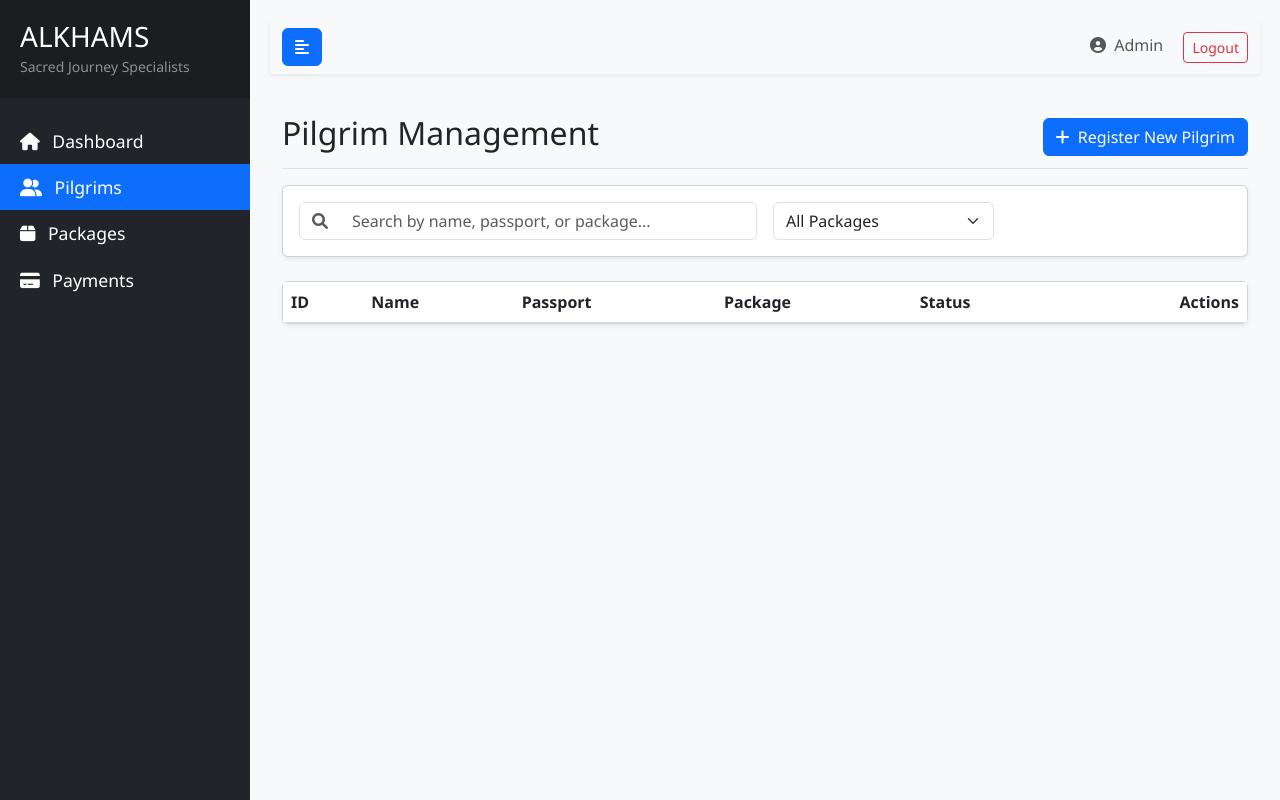
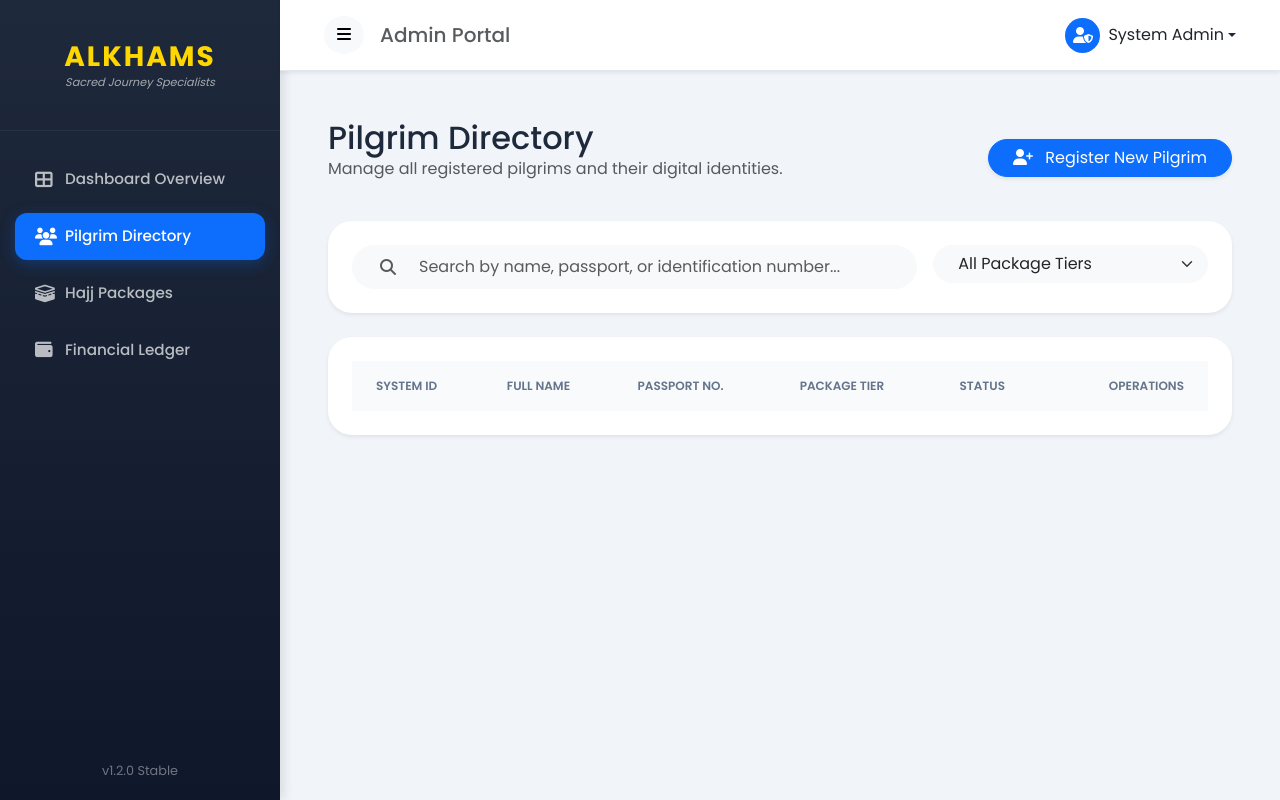
Before and after one commit to coding-with-saad/Smart-Hajj-Management-Pilgrim-Tracking-System, a Flask app: page /pilgrims in a window 1280 px wide. Run offline with Flask 3, Linux system fonts and the light colour scheme; lists and menus that the app fills with data are empty.

Commit message:
Upgrade ui of internal function

```diff
--- a/static/css/style.css
+++ b/static/css/style.css
@@ -1,17 +1,22 @@
-/* Global Styles */
+@import url('https://fonts.googleapis.com/css2?family=Poppins:wght@300;400;500;600;700&display=swap');
+
 :root {
-    --sidebar-width: 250px;
-    --sidebar-bg: #212529;
-    --sidebar-color: #ffffff;
-    --primary-color: #0d6efd;
+    --sidebar-width: 280px;
+    --sidebar-bg: linear-gradient(180deg, #1e293b 0%, #0f172a 100%);
+    --primary-blue: #0d6efd;
+    --accent-gold: #ffd700;
+    --glass-white: rgba(255, 255, 255, 0.95);
+    --body-bg: #f1f5f9;
 }
 
 body {
-    font-family: 'Segoe UI', Tahoma, Geneva, Verdana, sans-serif;
-    background-color: #f8f9fa;
+    font-family: 'Poppins', sans-serif;
+    background-color: var(--body-bg);
+    color: #1e293b;
+    overflow-x: hidden;
 }
 
-/* Sidebar Styling */
+/* Sidebar Overhaul */
 #sidebar {
     width: var(--sidebar-width);
     height: 100vh;
@@ -19,85 +24,151 @@ body {
     left: 0;
     top: 0;
     background: var(--sidebar-bg);
-    color: var(--sidebar-color);
-    transition: all 0.3s;
+    color: white;
+    transition: all 0.3s ease;
     z-index: 1000;
-}
-
-#sidebar.collapsed {
-    left: calc(-1 * var(--sidebar-width));
+    box-shadow: 4px 0 10px rgba(0,0,0,0.1);
 }
 
 #sidebar .sidebar-header {
-    padding: 20px;
-    background: #1a1e21;
+    padding: 2.5rem 1.5rem;
+    text-align: center;
+    border-bottom: 1px solid rgba(255,255,255,0.05);
+}
+
+#sidebar .sidebar-header h3 {
+    font-weight: 700;
+    letter-spacing: 2px;
+    color: var(--accent-gold);
 }
 
 #sidebar ul.components {
     padding: 20px 0;
 }
 
+#sidebar ul li {
+    padding: 5px 15px;
+}
+
 #sidebar ul li a {
-    padding: 10px 20px;
-    font-size: 1.1em;
-    display: block;
-    color: var(--sidebar-color);
+    padding: 12px 20px;
+    font-size: 0.95rem;
+    font-weight: 500;
+    display: flex;
+    align-items: center;
+    color: rgba(255,255,255,0.7);
     text-decoration: none;
+    border-radius: 12px;
+    transition: all 0.3s;
+}
+
+#sidebar ul li a i {
+    width: 30px;
+    font-size: 1.1rem;
 }
 
 #sidebar ul li a:hover {
-    background: #343a40;
+    background: rgba(255,255,255,0.1);
+    color: white;
 }
 
 #sidebar ul li.active > a {
-    background: var(--primary-color);
+    background: var(--primary-blue);
+    color: white;
+    box-shadow: 0 4px 15px rgba(13, 110, 253, 0.3);
 }
 
 /* Content Area */
 #content {
     width: calc(100% - var(--sidebar-width));
-    padding: 20px;
+    padding: 0;
     min-height: 100vh;
     transition: all 0.3s;
     margin-left: var(--sidebar-width);
 }
 
-#content.expanded {
-    width: 100%;
-    margin-left: 0;
+/* Navbar Premium */
+.main-navbar {
+    background: white !important;
+    padding: 1rem 2rem;
+    border-bottom: 1px solid #e2e8f0;
 }
 
-/* Dashboard Cards */
-.card-counter {
-    box-shadow: 2px 2px 10px #dadada;
-    padding: 20px 10px;
-    background-color: #fff;
-    height: 100px;
-    border-radius: 5px;
-    transition: .3s linear all;
+.breadcrumb-item + .breadcrumb-item::before {
+    content: "›";
 }
 
-.card-counter:hover{
-    box-shadow: 4px 4px 20px #dadada;
-    transition: .3s linear all;
+/* Card Styling */
+.premium-card {
+    background: white;
+    border: none;
+    border-radius: 1.5rem;
+    box-shadow: 0 4px 20px rgba(0,0,0,0.05);
+    transition: transform 0.3s ease;
 }
 
-/* Print Styling */
-@media print {
-    #sidebar, .navbar, .btn, .no-print {
-        display: none !important;
-    }
-    #content {
-        margin: 0 !important;
-        padding: 0 !important;
-        width: 100% !important;
-    }
+.premium-card:hover {
+    transform: translateY(-5px);
 }
 
-/* Responsive Adjustments */
-@media (max-width: 768px) {
+/* Stat Cards */
+.stat-card {
+    padding: 1.5rem;
+    border-radius: 1.5rem;
+    border: none;
+    color: white;
+    overflow: hidden;
+    position: relative;
+}
+
+.stat-card .icon-bg {
+    position: absolute;
+    right: -20px;
+    bottom: -20px;
+    font-size: 5rem;
+    opacity: 0.15;
+    transform: rotate(-15deg);
+}
+
+/* Table Styling */
+.table-container {
+    background: white;
+    border-radius: 1.5rem;
+    padding: 1.5rem;
+    box-shadow: 0 4px 20px rgba(0,0,0,0.05);
+}
+
+.custom-table thead th {
+    background-color: #f8fafc;
+    border-bottom: none;
+    color: #64748b;
+    font-weight: 600;
+    text-transform: uppercase;
+    font-size: 0.75rem;
+    padding: 1rem;
+}
+
+.custom-table tbody td {
+    padding: 1.2rem 1rem;
+    border-bottom: 1px solid #f1f5f9;
+    vertical-align: middle;
+}
+
+/* Buttons */
+.btn-action {
+    width: 35px;
+    height: 35px;
+    border-radius: 10px;
+    display: inline-flex;
+    align-items: center;
+    justify-content: center;
+    transition: all 0.2s;
+}
+
+/* Responsive */
+@media (max-width: 992px) {
     #sidebar {
-        left: calc(-1 * var(--sidebar-width));
+        left: -100%;
     }
     #sidebar.active {
         left: 0;
--- a/templates/base.html
+++ b/templates/base.html
@@ -3,11 +3,11 @@
 <head>
     <meta charset="UTF-8">
     <meta name="viewport" content="width=device-width, initial-scale=1.0">
-    <title>{% block title %}Smart Hajj Management{% endblock %}</title>
+    <title>{% block title %}Smart Hajj System - ALKHAMS{% endblock %}</title>
     <!-- Bootstrap 5 CSS -->
     <link href="https://cdn.jsdelivr.net/npm/bootstrap@5.3.0/dist/css/bootstrap.min.css" rel="stylesheet">
     <!-- FontAwesome Icons -->
-    <link href="https://cdnjs.cloudflare.com/ajax/libs/font-awesome/6.0.0/css/all.min.css" rel="stylesheet">
+    <link href="https://cdnjs.cloudflare.com/ajax/libs/font-awesome/6.4.0/css/all.min.css" rel="stylesheet">
     <!-- Custom CSS -->
     <link href="{{ url_for('static', filename='css/style.css') }}" rel="stylesheet">
     {% block extra_css %}{% endblock %}
@@ -19,44 +19,60 @@
         <nav id="sidebar">
             <div class="sidebar-header">
                 <h3 class="mb-0">ALKHAMS</h3>
-                <small class="text-white-50">Sacred Journey Specialists</small>
+                <p class="tagline mb-0" style="font-size: 0.7rem; opacity: 0.6; font-style: italic;">Sacred Journey Specialists</p>
             </div>
 
             <ul class="list-unstyled components">
                 <li class="{% if active_page == 'dashboard' %}active{% endif %}">
-                    <a href="{{ url_for('dashboard_ui') }}"><i class="fas fa-home me-2"></i> Dashboard</a>
+                    <a href="{{ url_for('dashboard_ui') }}"><i class="fas fa-th-large"></i> Dashboard Overview</a>
                 </li>
                 <li class="{% if active_page == 'pilgrims' %}active{% endif %}">
-                    <a href="{{ url_for('pilgrims_ui') }}"><i class="fas fa-user-friends me-2"></i> Pilgrims</a>
+                    <a href="{{ url_for('pilgrims_ui') }}"><i class="fas fa-users"></i> Pilgrim Directory</a>
                 </li>
                 <li class="{% if active_page == 'packages' %}active{% endif %}">
-                    <a href="{{ url_for('packages_ui') }}"><i class="fas fa-box me-2"></i> Packages</a>
+                    <a href="{{ url_for('packages_ui') }}"><i class="fas fa-kaaba"></i> Hajj Packages</a>
                 </li>
                 <li class="{% if active_page == 'payments' %}active{% endif %}">
-                    <a href="{{ url_for('payments_ui') }}"><i class="fas fa-credit-card me-2"></i> Payments</a>
+                    <a href="{{ url_for('payments_ui') }}"><i class="fas fa-wallet"></i> Financial Ledger</a>
                 </li>
             </ul>
+
+            <div class="sidebar-footer" style="position: absolute; bottom: 20px; width: 100%; text-align: center; opacity: 0.4; font-size: 0.8rem;">
+                v1.2.0 Stable
+            </div>
         </nav>
 
         <!-- Page Content -->
         <div id="content">
             <!-- Navbar -->
-            <nav class="navbar navbar-expand-lg navbar-light bg-light mb-4 shadow-sm">
+            <nav class="navbar navbar-expand-lg navbar-light main-navbar shadow-sm sticky-top">
                 <div class="container-fluid">
-                    <button type="button" id="sidebarCollapse" class="btn btn-primary">
-                        <i class="fas fa-align-left"></i>
+                    <button type="button" id="sidebarCollapse" class="btn btn-light rounded-circle me-3">
+                        <i class="fas fa-bars"></i>
                     </button>
-                    <div class="ms-auto">
-                        <span class="navbar-text me-3">
-                            <i class="fas fa-user-circle me-1"></i> Admin
-                        </span>
-                        <a href="{{ url_for('auth.logout') }}" class="btn btn-outline-danger btn-sm">Logout</a>
+
+                    <h5 class="mb-0 fw-600 text-muted d-none d-md-block">Admin Portal</h5>
+
+                    <div class="ms-auto d-flex align-items-center">
+                        <div class="dropdown">
+                            <a class="nav-link dropdown-toggle d-flex align-items-center" href="#" role="button" data-bs-toggle="dropdown">
+                                <div class="bg-primary text-white rounded-circle d-flex align-items-center justify-content-center me-2" style="width: 35px; height: 35px;">
+                                    <i class="fas fa-user-shield"></i>
+                                </div>
+                                <span class="fw-500 text-dark">System Admin</span>
+                            </a>
+                            <ul class="dropdown-menu dropdown-menu-end shadow border-0 mt-3">
+                                <li><a class="dropdown-item py-2" href="{{ url_for('settings_ui') }}"><i class="fas fa-cog me-2"></i> Settings</a></li>
+                                <li><hr class="dropdown-divider"></li>
+                                <li><a class="dropdown-item py-2 text-danger" href="{{ url_for('auth.logout') }}"><i class="fas fa-sign-out-alt me-2"></i> Logout</a></li>
+                            </ul>
+                        </div>
                     </div>
                 </div>
             </nav>
 
             <!-- Main Content Area -->
-            <div class="container-fluid">
+            <div class="p-4 p-md-5">
                 {% block content %}{% endblock %}
             </div>
         </div>
--- a/templates/pilgrims.html
+++ b/templates/pilgrims.html
@@ -1,30 +1,31 @@
 {% extends 'base.html' %}
 
-{% block title %}Pilgrim Management - Smart Hajj Management{% endblock %}
+{% block title %}Pilgrim Directory - ALKHAMS{% endblock %}
 
 {% block content %}
-<div class="d-flex justify-content-between flex-wrap flex-md-nowrap align-items-center pt-3 pb-2 mb-3 border-bottom">
-    <h1 class="h2">Pilgrim Management</h1>
-    <div class="btn-toolbar mb-2 mb-md-0">
-        <button type="button" class="btn btn-primary" data-bs-toggle="modal" data-bs-target="#registrationModal">
-            <i class="fas fa-plus me-1"></i> Register New Pilgrim
+<div class="d-flex justify-content-between flex-wrap flex-md-nowrap align-items-center mb-4">
+    <div>
+        <h2 class="fw-700 mb-0">Pilgrim Directory</h2>
+        <p class="text-muted">Manage all registered pilgrims and their digital identities.</p>
+    </div>
+    <button type="button" class="btn btn-primary shadow-sm rounded-pill px-4" data-bs-toggle="modal" data-bs-target="#registrationModal">
+        <i class="fas fa-user-plus me-2"></i> Register New Pilgrim
     </button>
 </div>
-</div>
 
-<!-- Search and Filters -->
-<div class="card shadow-sm mb-4">
-    <div class="card-body">
+<!-- Search & Filter Card -->
+<div class="card premium-card border-0 shadow-sm mb-4">
+    <div class="card-body p-4">
         <div class="row g-3">
-            <div class="col-md-6">
-                <div class="input-group">
-                    <span class="input-group-text bg-white"><i class="fas fa-search text-muted"></i></span>
-                    <input type="text" id="pilgrimSearch" class="form-control border-start-0" placeholder="Search by name, passport, or package...">
+            <div class="col-md-8">
+                <div class="input-group bg-light rounded-pill px-3 py-1">
+                    <span class="input-group-text bg-transparent border-0"><i class="fas fa-search text-muted"></i></span>
+                    <input type="text" id="pilgrimSearch" class="form-control bg-transparent border-0" placeholder="Search by name, passport, or identification number...">
                 </div>
             </div>
-            <div class="col-md-3">
-                <select class="form-select" id="packageFilter">
-                    <option value="">All Packages</option>
+            <div class="col-md-4">
+                <select class="form-select rounded-pill border-light bg-light px-4" id="packageFilter">
+                    <option value="">All Package Tiers</option>
                     <option value="Economy">Economy</option>
                     <option value="VIP">VIP</option>
                     <option value="Premium">Premium</option>
@@ -34,71 +35,68 @@
     </div>
 </div>
 
-<!-- Pilgrim Table -->
-<div class="card shadow-sm">
-    <div class="card-body p-0">
+<!-- Table Card -->
+<div class="table-container shadow-sm border-0">
     <div class="table-responsive">
-            <table class="table table-hover align-middle mb-0" id="pilgrimTable">
-                <thead class="bg-light">
+        <table class="table custom-table mb-0" id="pilgrimTable">
+            <thead>
                 <tr>
-                        <th>ID</th>
-                        <th>Name</th>
-                        <th>Passport</th>
-                        <th>Package</th>
+                    <th class="ps-4">System ID</th>
+                    <th>Full Name</th>
+                    <th>Passport No.</th>
+                    <th>Package Tier</th>
                     <th>Status</th>
-                        <th class="text-end">Actions</th>
+                    <th class="text-end pe-4">Operations</th>
                 </tr>
             </thead>
             <tbody id="pilgrimTableBody">
-                    <!-- Data will be loaded via JS -->
+                <!-- Data loaded via JS -->
             </tbody>
         </table>
     </div>
 </div>
-</div>
 
 <!-- Registration Modal -->
-<div class="modal fade" id="registrationModal" tabindex="-1" aria-labelledby="registrationModalLabel" aria-hidden="true">
-    <div class="modal-dialog modal-lg">
-        <div class="modal-content">
-            <div class="modal-header">
-                <h5 class="modal-title" id="registrationModalLabel">Pilgrim Registration</h5>
-                <button type="button" class="btn-close" data-bs-dismiss="modal" aria-label="Close"></button>
+<div class="modal fade" id="registrationModal" tabindex="-1" aria-hidden="true">
+    <div class="modal-dialog modal-lg modal-dialog-centered">
+        <div class="modal-content border-0 rounded-4 shadow-lg">
+            <div class="modal-header bg-primary text-white p-4">
+                <h5 class="modal-title fw-600"><i class="fas fa-id-card me-2"></i> New Pilgrim Registration</h5>
+                <button type="button" class="btn-close btn-close-white" data-bs-dismiss="modal"></button>
             </div>
             <form id="registrationForm" class="needs-validation" novalidate>
-                <div class="modal-body">
-                    <div class="row g-3">
+                <div class="modal-body p-4">
+                    <div class="row g-4">
                         <div class="col-md-6">
-                            <label for="fullName" class="form-label">Full Name</label>
-                            <input type="text" class="form-control" id="fullName" required>
-                            <div class="invalid-feedback">Please provide a name.</div>
+                            <label class="form-label">Full Name</label>
+                            <input type="text" class="form-control bg-light border-0 py-2" id="fullName" required>
                         </div>
                         <div class="col-md-6">
-                            <label for="passportNumber" class="form-label">Passport Number</label>
-                            <input type="text" class="form-control" id="passportNumber" required>
+                            <label class="form-label">Passport Number</label>
+                            <input type="text" class="form-control bg-light border-0 py-2" id="passportNumber" required>
                         </div>
                         <div class="col-md-6">
-                            <label for="cnicNumber" class="form-label">CNIC Number</label>
-                            <input type="text" class="form-control" id="cnicNumber" placeholder="00000-0000000-0" required>
+                            <label class="form-label">CNIC Number</label>
+                            <input type="text" class="form-control bg-light border-0 py-2" id="cnicNumber" placeholder="00000-0000000-0" required>
                         </div>
                         <div class="col-md-6">
-                            <label for="packageType" class="form-label">Hajj Package</label>
-                            <select class="form-select" id="packageType" required>
-                                <option value="" selected disabled>Choose...</option>
+                            <label class="form-label">Hajj Package</label>
+                            <select class="form-select bg-light border-0 py-2" id="packageType" required>
+                                <option value="" selected disabled>Select Tier...</option>
                                 <option value="Economy">Economy</option>
                                 <option value="VIP">VIP</option>
                                 <option value="Premium">Premium</option>
                             </select>
                         </div>
-                        <div class="col-md-6">
-                            <label for="contactNumber" class="form-label">Contact Number</label>
-                            <input type="text" class="form-control" id="contactNumber" required>
+                        <div class="col-md-12">
+                            <label class="form-label">Contact Number</label>
+                            <input type="text" class="form-control bg-light border-0 py-2" id="contactNumber" required>
                         </div>
                     </div>
                 </div>
-                <div class="modal-footer">
-                    <button type="button" class="btn btn-secondary" data-bs-dismiss="modal">Cancel</button>
-                    <button type="submit" class="btn btn-primary">Save Pilgrim</button>
+                <div class="modal-footer border-0 p-4 pt-0">
+                    <button type="button" class="btn btn-light rounded-pill px-4" data-bs-dismiss="modal">Cancel</button>
+                    <button type="submit" class="btn btn-primary rounded-pill px-5 shadow-sm">Initialize Record</button>
                 </div>
             </form>
         </div>
@@ -106,50 +104,50 @@
 </div>
 
 <!-- Edit Pilgrim Modal -->
-<div class="modal fade" id="editModal" tabindex="-1" aria-labelledby="editModalLabel" aria-hidden="true">
-    <div class="modal-dialog modal-lg">
-        <div class="modal-content">
-            <div class="modal-header bg-primary text-white">
-                <h5 class="modal-title" id="editModalLabel"><i class="fas fa-user-edit me-2"></i> Edit Pilgrim Details</h5>
-                <button type="button" class="btn-close btn-close-white" data-bs-dismiss="modal" aria-label="Close"></button>
+<div class="modal fade" id="editModal" tabindex="-1" aria-hidden="true">
+    <div class="modal-dialog modal-lg modal-dialog-centered">
+        <div class="modal-content border-0 rounded-4 shadow-lg">
+            <div class="modal-header bg-dark text-white p-4">
+                <h5 class="modal-title fw-600"><i class="fas fa-user-edit me-2"></i> Update Pilgrim Records</h5>
+                <button type="button" class="btn-close btn-close-white" data-bs-dismiss="modal"></button>
             </div>
             <form id="editForm" class="needs-validation" novalidate>
                 <input type="hidden" id="editPilgrimId">
-                <div class="modal-body">
-                    <div class="row g-3">
+                <div class="modal-body p-4">
+                    <div class="row g-4">
                         <div class="col-md-6">
-                            <label for="editFullName" class="form-label">Full Name</label>
-                            <input type="text" class="form-control" id="editFullName" required>
+                            <label class="form-label">Full Name</label>
+                            <input type="text" class="form-control bg-light border-0 py-2" id="editFullName" required>
                         </div>
                         <div class="col-md-6">
-                            <label for="editPassportNumber" class="form-label">Passport Number</label>
-                            <input type="text" class="form-control" id="editPassportNumber" required>
+                            <label class="form-label">Passport Number</label>
+                            <input type="text" class="form-control bg-light border-0 py-2" id="editPassportNumber" required>
                         </div>
                         <div class="col-md-6">
-                            <label for="editPackageType" class="form-label">Hajj Package</label>
-                            <select class="form-select" id="editPackageType" required>
+                            <label class="form-label">Hajj Package</label>
+                            <select class="form-select bg-light border-0 py-2" id="editPackageType" required>
                                 <option value="Economy">Economy</option>
                                 <option value="VIP">VIP</option>
                                 <option value="Premium">Premium</option>
                             </select>
                         </div>
                         <div class="col-md-6">
-                            <label for="editContactNumber" class="form-label">Contact Number</label>
-                            <input type="text" class="form-control" id="editContactNumber" required>
+                            <label class="form-label">Payment Status</label>
+                            <select class="form-select bg-light border-0 py-2" id="editStatus" required>
+                                <option value="Paid">Fully Paid</option>
+                                <option value="Partial">Partial Payment</option>
+                                <option value="Pending">Payment Pending</option>
+                            </select>
                         </div>
-                        <div class="col-md-6">
-                            <label for="editStatus" class="form-label">Payment Status</label>
-                            <select class="form-select" id="editStatus" required>
-                                <option value="Paid">Paid</option>
-                                <option value="Partial">Partial</option>
-                                <option value="Pending">Pending</option>
-                            </select>
+                        <div class="col-md-12">
+                            <label class="form-label">Contact Number</label>
+                            <input type="text" class="form-control bg-light border-0 py-2" id="editContactNumber" required>
                         </div>
                     </div>
                 </div>
-                <div class="modal-footer">
-                    <button type="button" class="btn btn-secondary" data-bs-dismiss="modal">Cancel</button>
-                    <button type="submit" class="btn btn-primary">Update Records</button>
+                <div class="modal-footer border-0 p-4 pt-0">
+                    <button type="button" class="btn btn-light rounded-pill px-4" data-bs-dismiss="modal">Dismiss</button>
+                    <button type="submit" class="btn btn-primary rounded-pill px-5 shadow-sm">Save Changes</button>
                 </div>
             </form>
         </div>
```
Also changed, not shown: VIVA_PREP.md (+47 -78 lines), templates/dashboard.html (+71 -67 lines), templates/payments.html (+41 -15 lines). Lines whose indentation alone changed are shown as unchanged.
